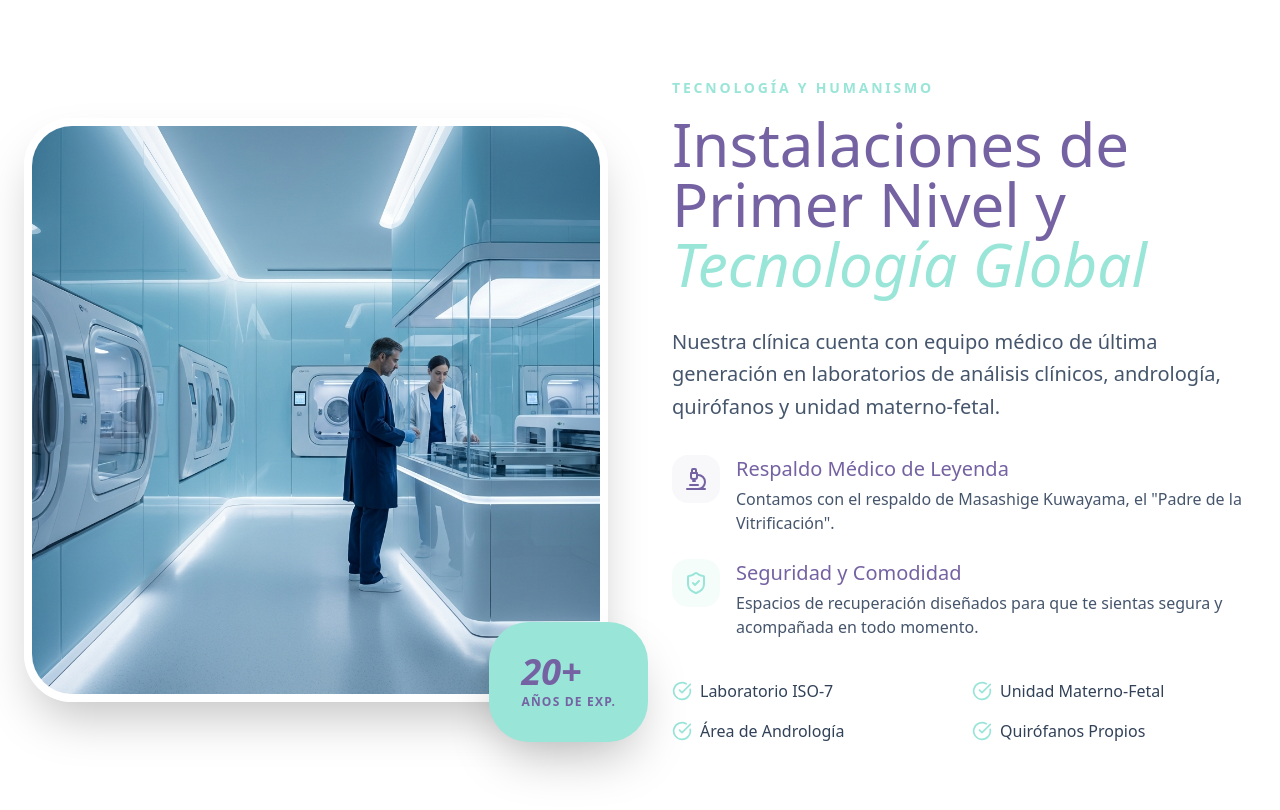
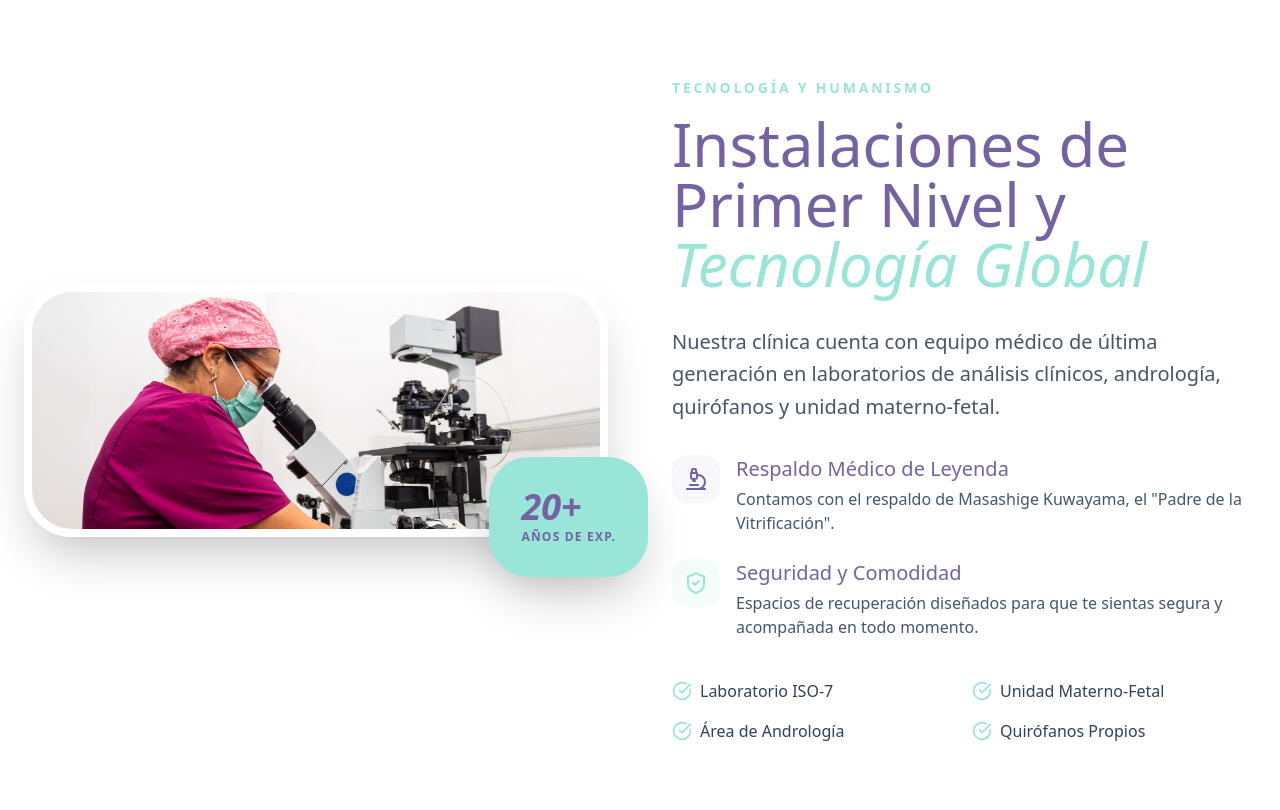
Before and after one commit to ezequielcs92/fertilitycentercancun, a Next.js app: page / in a window 1280 px wide. Shown: the part 980-1790 px from the top of the page. Built offline with nearby package versions, Linux system fonts and the light colour scheme; a web font is replaced by a local one.

Commit message:
[UI] Replace stock lab image with real clinic photo

```diff
--- a/src/components/sections/AboutClinic.tsx
+++ b/src/components/sections/AboutClinic.tsx
@@ -13,7 +13,7 @@ export default function AboutClinic() {
                     <div className="flex-1 relative">
                         <div className="relative z-10 rounded-[3rem] overflow-hidden shadow-2xl border-8 border-white">
                             <Image
-                                src="/lab.png"
+                                src="/clinic-labs.jpg"
                                 alt="Laboratorio Fertility Center Cancun"
                                 width={600}
                                 height={700}
```
Also changed, not shown: public/clinic-labs.jpg (added).
